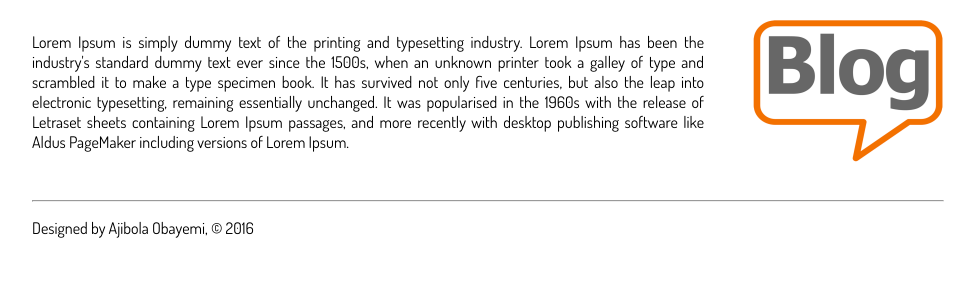
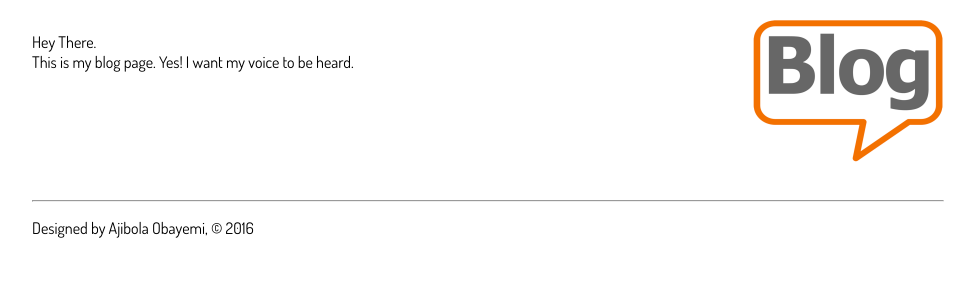
Before and after one commit to jibolso/CMM007AL-1311059, a PHP site: page /php/index.php in a window 1280 px wide. Shown: the part 193-493 px from the top of the page, without its empty margins (128-1103 px from the left). Run offline with PHP 8.4, Linux system fonts and the light colour scheme.

Commit message:
editing some things

```diff
--- a/php/connection/db.php
+++ b/php/connection/db.php
@@ -6,11 +6,15 @@
  * Time: 01:40
  */
 
+/**
+ * Creating the database connection constants
+ */
 define("DBSERVER","ap-cdbr-azure-east-c.cloudapp.net");
 define("DB_USERNAME", "bc3cd652a184fb");
 define("DB_PASSWORD", "b42f7fca");
 define("DB_DATABASE", "CMM007ALDB-1311059");
 
+//creating the database connection
 $db = mysqli_connect(DBSERVER, DB_USERNAME, DB_PASSWORD, DB_DATABASE);
 
 ?>
--- a/php/index.php
+++ b/php/index.php
@@ -27,11 +27,9 @@
 <main>
     <section>
         <p>
-            Lorem Ipsum is simply dummy text of the printing and typesetting industry.
-            Lorem Ipsum has been the industry's standard dummy text ever since the 1500s, when an unknown printer took a galley of type and scrambled it to make a type specimen book.
-            It has survived not only five centuries, but also the leap into electronic typesetting, remaining essentially unchanged.
-            It was popularised in the 1960s with the release of Letraset sheets containing Lorem Ipsum passages, and more recently with desktop publishing software like Aldus PageMaker
-            including versions of Lorem Ipsum.
+            Hey There.<br>
+            This is my blog page. Yes! I want my voice to be heard.
+
         </p>
     </section>
     <aside>
```
Also changed, not shown: php/add.php (+5 -2 lines), php/blog.php (+15 -5 lines).
